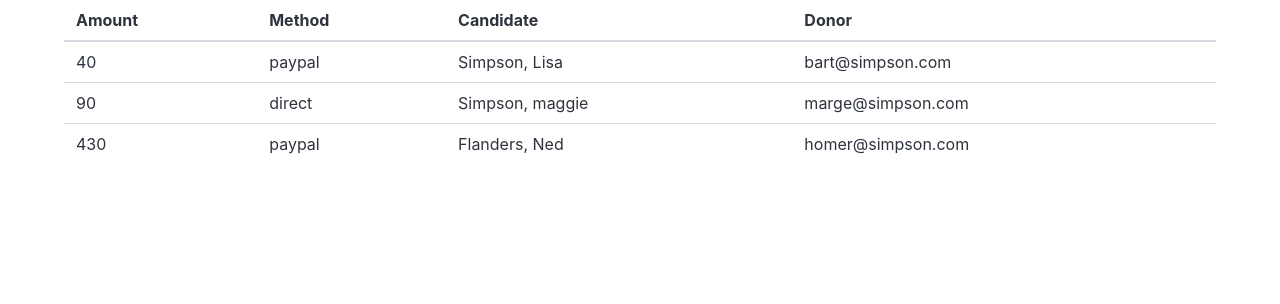
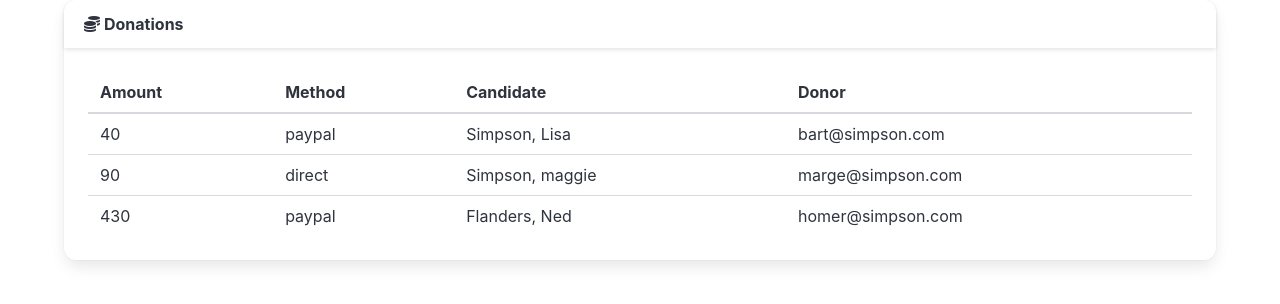
Before and after one commit to gitsetu/locations2front, a SvelteKit app: page /report in a window 1280 px wide. Shown: the top 304 px of the page. Built offline with nearby package versions, Linux system fonts and the light colour scheme.

Commit message:
lab 19b cards

```diff
--- /dev/null
+++ b/src/lib/ui/Card.svelte
@@ -0,0 +1,16 @@
+<script lang="ts">
+    let {title = "", children} = $props();
+</script>
+
+<div class="card mb-5">
+  <header class="card-header">
+    <p class="card-header-title">
+      <span class="icon"><i class="fas fa-coins"></i></span><span>{title}</span>
+    </p>
+  </header>
+  <div class="card-content">
+    <div class="content">
+      {@render children()}
+    </div>
+  </div>
+</div>
--- a/src/routes/donate/+page.svelte
+++ b/src/routes/donate/+page.svelte
@@ -1,8 +1,11 @@
 <script lang="ts">
     import { subTitle } from "$lib/runes.svelte";
+    import Card from "$lib/ui/Card.svelte";
     import DonateForm from "./DonateForm.svelte";
 
     subTitle.text = "Make a Donation";
 </script>
 
-<DonateForm />
+<Card title="Please Donate">
+  <DonateForm />
+</Card>
--- a/src/routes/report/+page.svelte
+++ b/src/routes/report/+page.svelte
@@ -1,5 +1,11 @@
 <script lang="ts">
+    import { subTitle } from "$lib/runes.svelte";
+    import Card from "$lib/ui/Card.svelte";
     import DonationList from "$lib/ui/DonationList.svelte";
+
+    subTitle.text = "Donations to date";
 </script>
 
-<DonationList />
+<Card title="Donations">
+  <DonationList />
+</Card>
```
